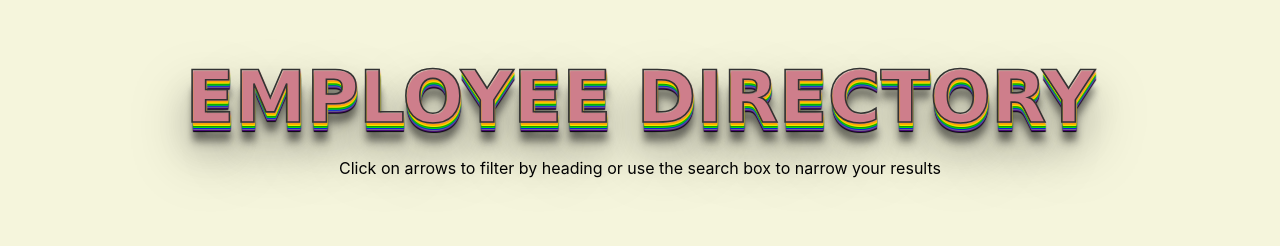
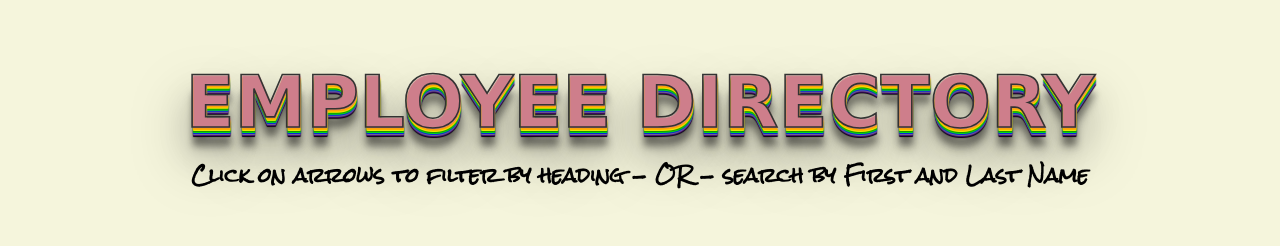
Before and after one commit to MichelleMcConville/19-employee-directory, a React (Create React App) app: page / in a window 1280 px wide. Shown: the top 246 px of the page. Built offline with nearby package versions, Linux system fonts and the light colour scheme; no server answers.

Commit message:
added id=hp & re worded

```diff
--- a/src/components/Header/Header.js
+++ b/src/components/Header/Header.js
@@ -7,7 +7,7 @@ function Header(props) {
       <div className="header jumbotron-fluid" id="header">
         <div className="container">
           <h1><span className="text">Employee Directory</span></h1>
-          <p>Click on arrows to filter by heading or use the search box to narrow your results</p>
+          <p id="hp">Click on arrows to filter by heading - OR - search by First and Last Name</p>
         </div>
       </div>
       <hr></hr>
```
